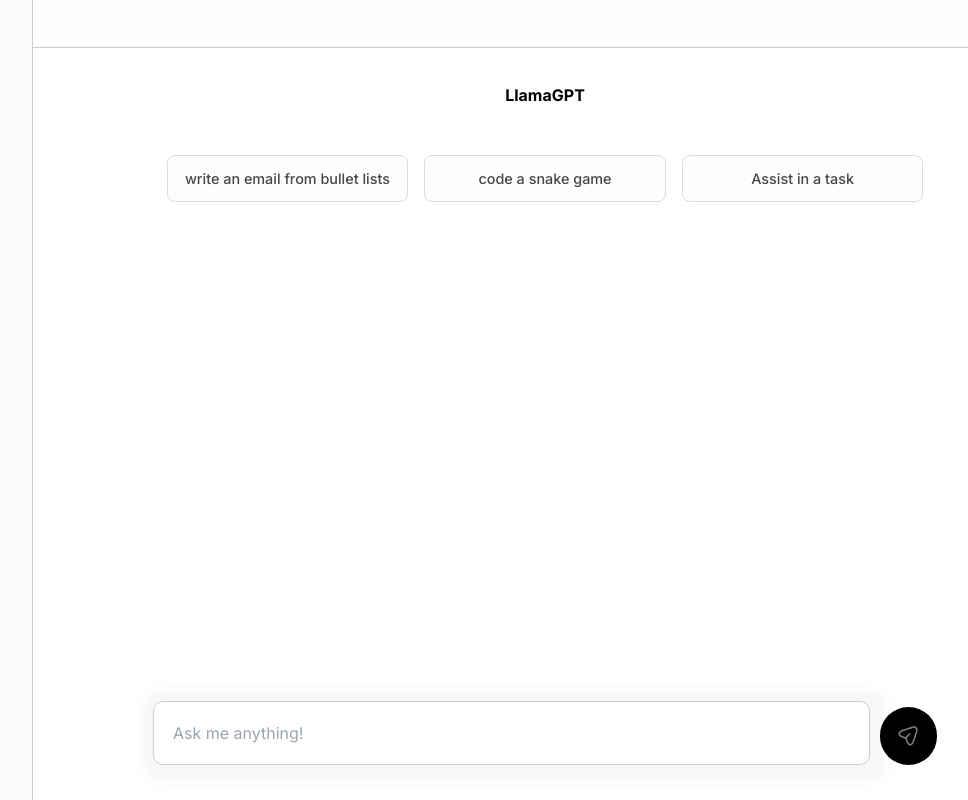
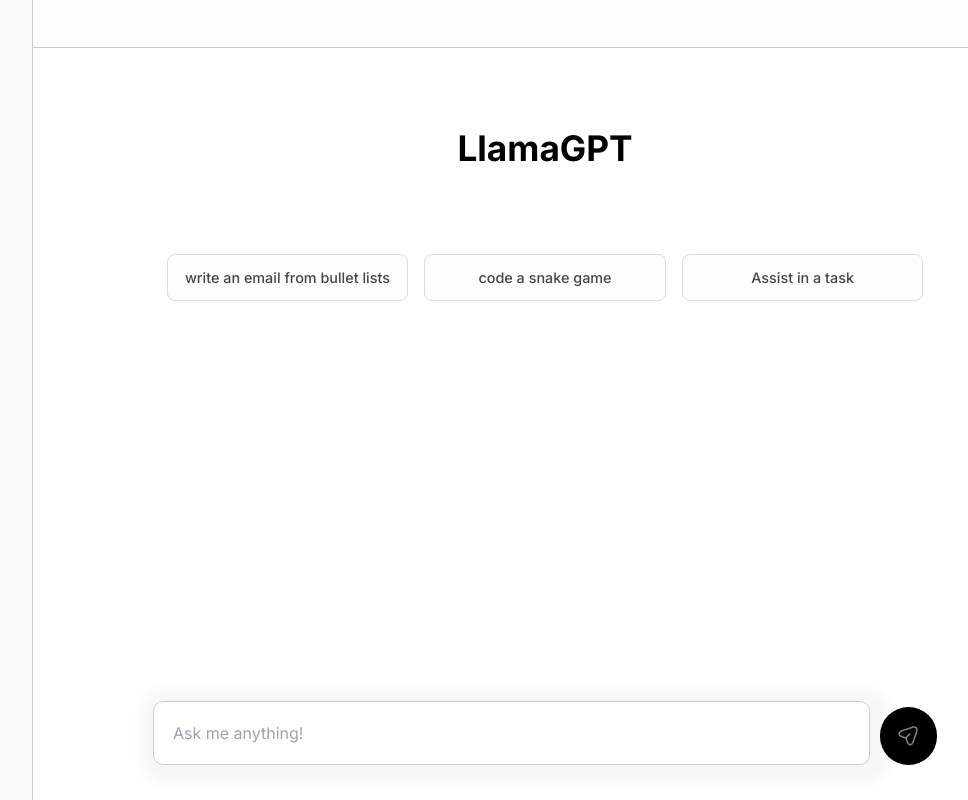
Before and after one commit to Iyanu456/llamaGPT, a Next.js app: page / in a window 1280 px wide. Shown: the whole page, without its empty margins (223-1191 px from the left). Built offline with nearby package versions, Linux system fonts and the light colour scheme.

Commit message:
ui improvements

```diff
--- a/src/app/globals.css
+++ b/src/app/globals.css
@@ -280,6 +280,10 @@
     border: 1px solid #318CE7;
 }
 
+.heading {
+    font-size: 2.2em;
+}
+
 
 
 @media only screen and (max-width: 800px) {
--- a/src/app/page.js
+++ b/src/app/page.js
@@ -20,7 +20,7 @@
 					{banner &&
 						<div className="grid place-items-center px-[1.4em]">
 							<h1 className="heading mt-[2em]"><b>LlamaGPT</b></h1>
-							<div className="example-group mt-[3em]">
+							<div className="example-group mt-[5em]">
 								<div>write an email from bullet lists</div>
                             	<div>code a snake game</div>
                             	<div>Assist in a task</div>
```
